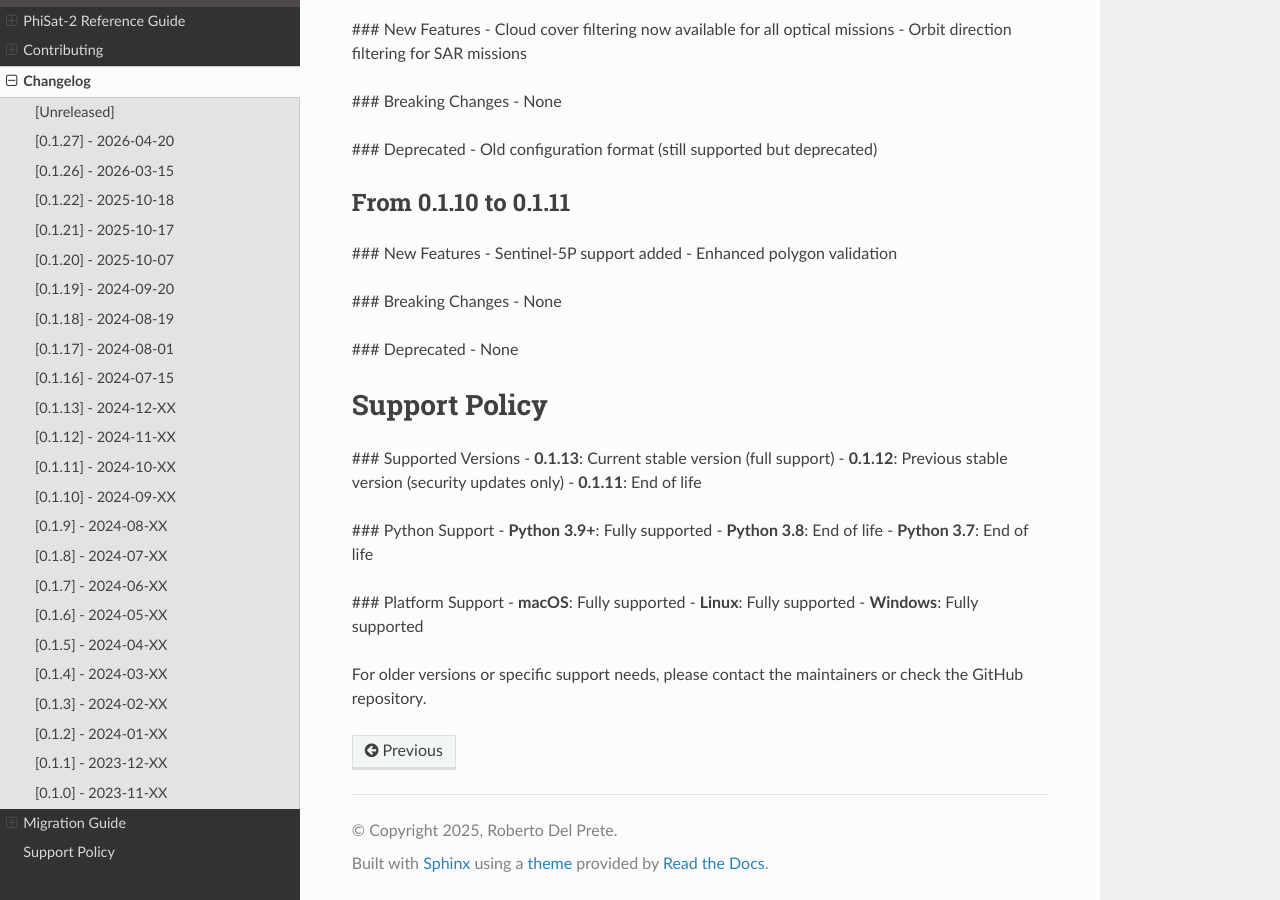
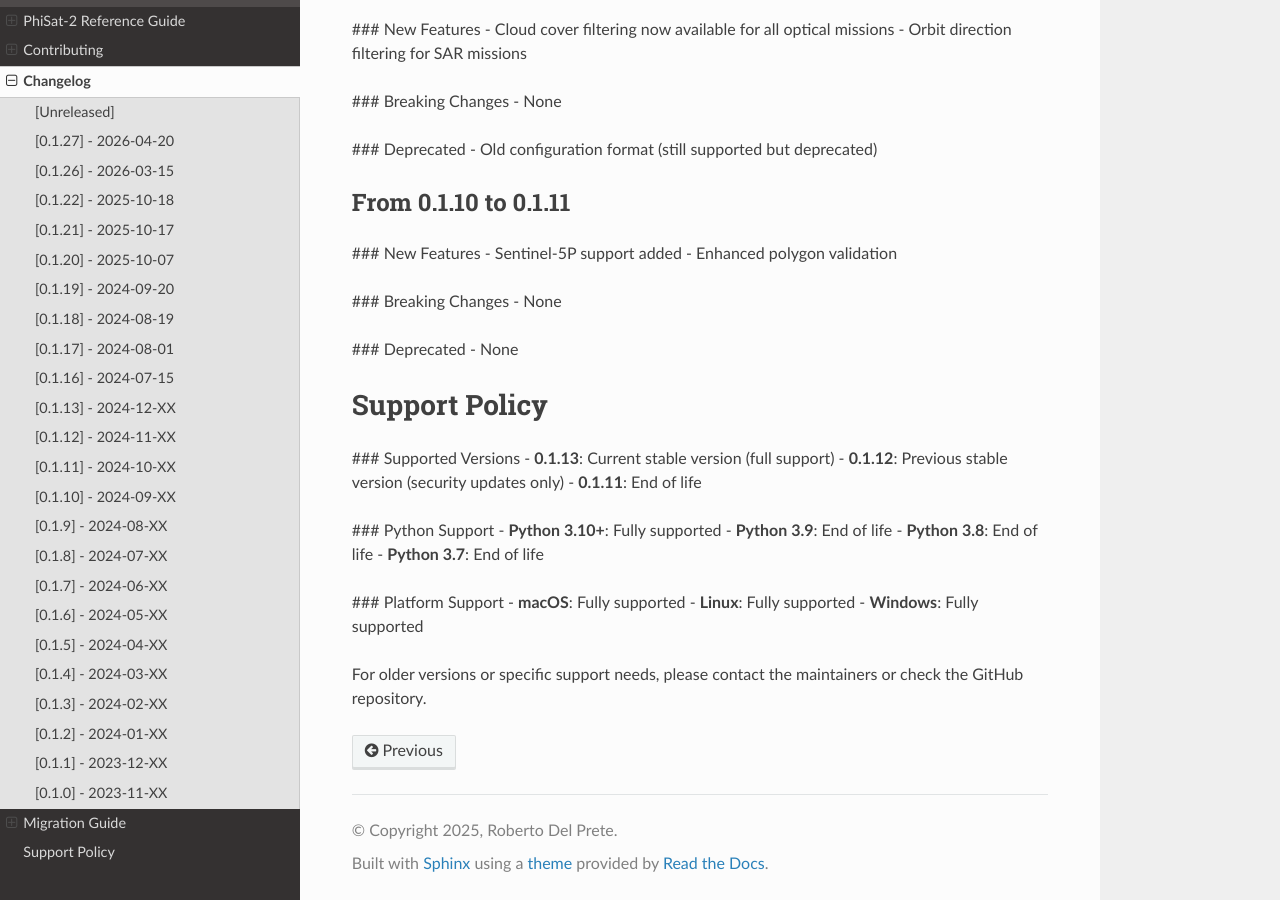
Before and after one commit to ESA-PhiLab/phidown, a Sphinx documentation site: the page built from docs/source/changelog.rst, in a window 1280 px wide and 900 px high, scrolled down 9226 px. Built offline with Sphinx 7.4.7 and the Read the Docs theme 3.1.0, drawn with Linux system fonts in a browser that asks for light colours; pages that are not in the unit, such as notebooks, are missing from menus.

```diff
--- a/docs/source/changelog.rst
+++ b/docs/source/changelog.rst
@@ -580,7 +580,8 @@ Support Policy
 - **0.1.11**: End of life
 
 ### Python Support
-- **Python 3.9+**: Fully supported
+- **Python 3.10+**: Fully supported
+- **Python 3.9**: End of life
 - **Python 3.8**: End of life
 - **Python 3.7**: End of life
 
--- a/docs/source/getting_started.rst
+++ b/docs/source/getting_started.rst
@@ -10,7 +10,7 @@ Prerequisites
 
 Before you begin, make sure you have:
 
-1. Python 3.9 or newer
+1. Python 3.10 or newer
 2. A Copernicus Data Space account: `<https://dataspace.copernicus.eu/>`_
 3. S3 credentials from the `S3 Key Manager <https://eodata-s3keysmanager.dataspace.copernicus.eu/panel/s3-credentials>`_
 4. A PhiSat-2 INSULA account if you plan to use ``--provider phisat2``
--- a/docs/source/installation.rst
+++ b/docs/source/installation.rst
@@ -6,7 +6,7 @@ Requirements
 
 Phi-Down requires:
 
-* Python 3.9 or newer
+* Python 3.10 or newer
 * ``s5cmd`` on your ``PATH`` for S3 downloads
 * Copernicus Data Space credentials for authenticated downloads
 * PhiSat-2 INSULA credentials if you plan to use ``--provider phisat2``
--- a/pyproject.toml
+++ b/pyproject.toml
@@ -16,7 +16,7 @@ dependencies = [
   "requests>=2.32.5",
 ]
 
-requires-python = ">=3.9"
+requires-python = ">=3.10"
 license = { text = "Apache-2.0" }
 
 [project.scripts]
@@ -64,7 +64,7 @@ test = [
 docs = [
   "sphinx>=7.0.0,<8.0.0",  # Use 7.x for better compatibility
   "sphinx-rtd-theme>=1.3.0,<4.0.0",
-  "sphinx-autodoc-typehints>=1.24.0,<3.0.0",  # Compatible with Python 3.9
+  "sphinx-autodoc-typehints>=1.24.0,<3.0.0",  # Compatible with Python 3.10
   "myst-parser>=3.0.0,<4.0.0",  # Use 3.x for compatibility
   "sphinx-copybutton>=0.5.0",
   "sphinx-autoapi>=2.5.0,<4.0.0",  # More conservative range
```
Also changed, not shown: readme.md (+2 -2 lines), 1 other file.
